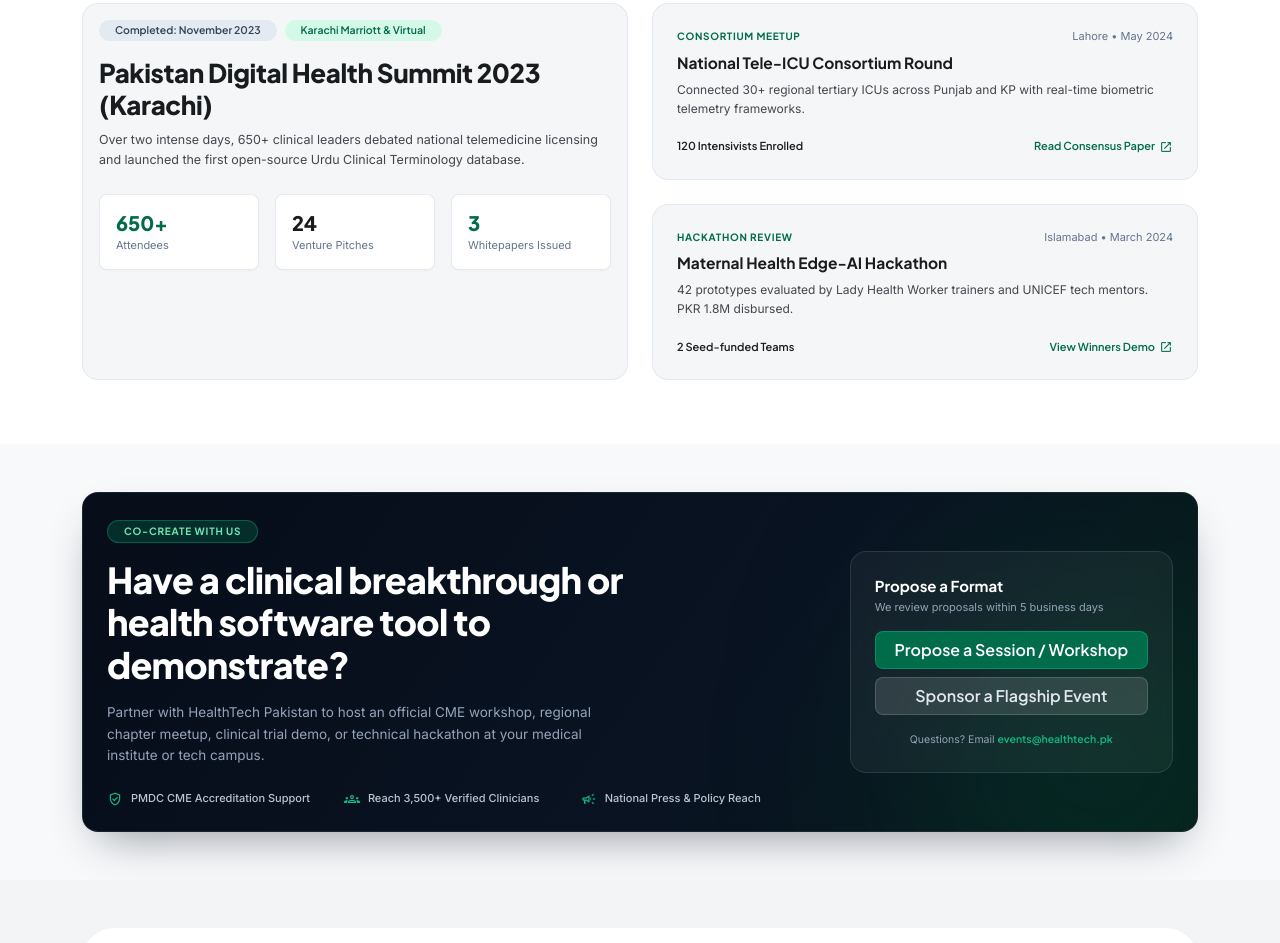
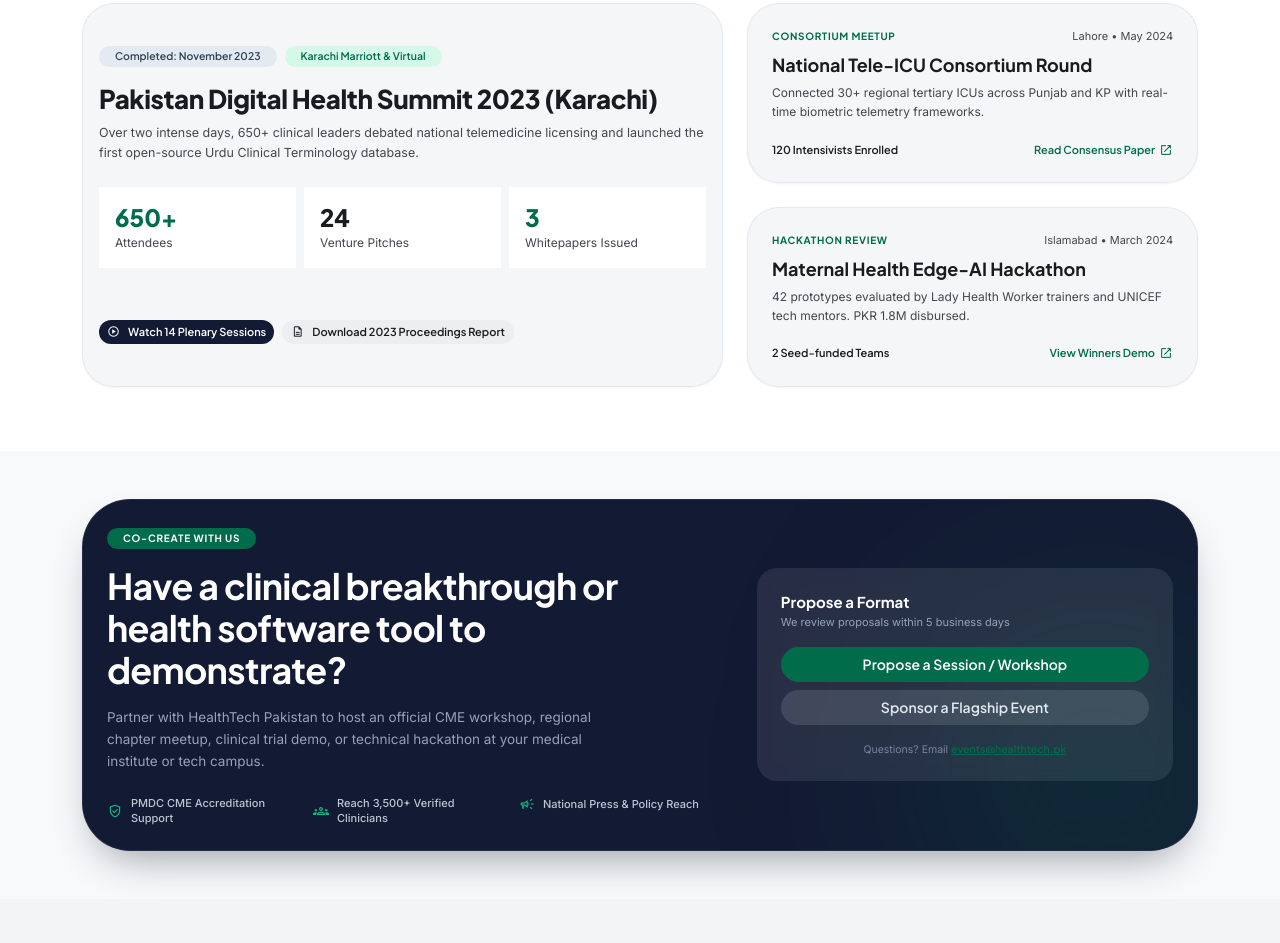
Before and after one commit to mwaqaskhan2002/healthtech-pakistan, a plain HTML site: page events.html in a window 1280 px wide. Shown: the part 2791-3734 px from the top of the page. Drawn offline with nearby package versions, Linux system fonts and the light colour scheme; a script that the page names is missing; a web font is replaced by a local one.

Commit message:
Done the clinical breakthrough and fix the tweaks

```diff
--- a/events.html
+++ b/events.html
@@ -1056,9 +1056,9 @@
                 <!-- Main Content Row: Featured Summit Card (Left) + Stacked Impact Cards (Right) -->
                 <div class="row g-4 align-items-stretch">
                     <!-- Left Column: Featured Past Summit Card -->
-                    <div class="col-12 col-lg-6" data-aos="fade-up" data-aos-delay="100" data-aos-duration="700">
+                    <div class="col-12 col-lg-7" data-aos="fade-up" data-aos-delay="180">
                         <article
-                            class="impact-featured-card h-100 p-3 rounded-4 d-flex flex-column justify-content-between">
+                            class="impact-featured-card h-100 p-3 d-flex flex-column justify-content-around">
                             <div>
                                 <!-- Top Status Pills -->
                                 <div class="d-flex flex-wrap align-items-center gap-2 mb-3">
@@ -1080,9 +1080,9 @@
                                 </p>
 
                                 <!-- 3 White Metric Boxes Row -->
-                                <div class="row row-cols-1 row-cols-sm-3 g-3 mb-4">
+                                <div class="row row-cols-1 row-cols-sm-3 g-2">
                                     <div class="col">
-                                        <div class="impact-metric-box h-100 p-3 rounded-3">
+                                        <div class="impact-metric-box h-100 p-3">
                                             <div class="impact-metric-num impact-metric-num--emerald plus-jakarta-sans-800">
                                                 650+
                                             </div>
@@ -1090,7 +1090,7 @@
                                         </div>
                                     </div>
                                     <div class="col">
-                                        <div class="impact-metric-box h-100 p-3 rounded-3">
+                                        <div class="impact-metric-box h-100 p-3">
                                             <div class="impact-metric-num plus-jakarta-sans-800">
                                                 24
                                             </div>
@@ -1098,7 +1098,7 @@
                                         </div>
                                     </div>
                                     <div class="col">
-                                        <div class="impact-metric-box h-100 p-3 rounded-3">
+                                        <div class="impact-metric-box h-100 p-3">
                                             <div class="impact-metric-num impact-metric-num--emerald plus-jakarta-sans-800">
                                                 3
                                             </div>
@@ -1109,29 +1109,26 @@
                             </div>
 
                             <!-- Bottom CTA Buttons -->
-                            <div class="d-flex flex-column flex-sm-row flex-wrap align-items-stretch align-items-sm-center gap-2">
-                                <!-- <a href="#watch-plenary-sessions"
-                                    class="btn impact-btn-dark plus-jakarta-sans-600 rounded-pill d-inline-flex align-items-center justify-content-center gap-2">
-                                    <span class="material-symbols-outlined impact-cta-icon flex-shrink-0" style="font-size: 16px;"
-                                        aria-hidden="true">play_circle</span>
+                            <div class="impact-actions d-flex flex-md-row flex-column gap-2">
+                                <a href="#watch-plenary-sessions" class="impact-btn-dark plus-jakarta-sans-600 px-2 py-1">
+                                    <span class="material-symbols-outlined impact-cta-icon" style="font-size: 13px;" aria-hidden="true">play_circle</span>
                                     <span>Watch 14 Plenary Sessions</span>
                                 </a>
 
-                                <a href="#download-2023-report"
-                                    class="btn impact-btn-light plus-jakarta-sans-600 rounded-pill d-inline-flex align-items-center justify-content-center gap-2">
-                                    <span class="material-symbols-outlined impact-cta-icon flex-shrink-0" style="font-size: 16px;"
-                                        aria-hidden="true">description</span>
+                                <a href="#download-2023-report" class="impact-btn-light plus-jakarta-sans-600 px-2 py-1">
+                                    <span class="material-symbols-outlined impact-cta-icon" style="font-size: 13px;" aria-hidden="true">description</span>
                                     <span>Download 2023 Proceedings Report</span>
-                                </a> -->
+                                </a>
                             </div>
+
                         </article>
                     </div>
 
                     <!-- Right Column: 2 Stacked Past Event Cards -->
-                    <div class="col-12 col-lg-6 d-flex flex-column gap-4">
+                    <div class="col-12 col-lg-5 d-flex flex-column gap-4">
                         <!-- Right Card 1: National Tele-ICU Consortium Round -->
-                        <article class="impact-side-card flex-fill p-4 rounded-4 d-flex flex-column justify-content-between"
-                            data-aos="fade-up" data-aos-delay="180" data-aos-duration="700">
+                        <article class="impact-side-card flex-fill p-4 d-flex flex-column justify-content-center"
+                            data-aos="fade-up" data-aos-delay="180">
                             <div>
                                 <div class="d-flex flex-wrap align-items-center justify-content-between gap-2 mb-2">
                                     <span class="impact-side-tag plus-jakarta-sans-700 text-uppercase">
@@ -1165,8 +1162,8 @@
                         </article>
 
                         <!-- Right Card 2: Maternal Health Edge-AI Hackathon -->
-                        <article class="impact-side-card flex-fill p-4 rounded-4 d-flex flex-column justify-content-between"
-                            data-aos="fade-up" data-aos-delay="260" data-aos-duration="700">
+                        <article class="impact-side-card flex-fill p-4 d-flex flex-column justify-content-between"
+                            data-aos="fade-up" data-aos-delay="180">
                             <div>
                                 <div class="d-flex flex-wrap align-items-center justify-content-between gap-2 mb-2">
                                     <span class="impact-side-tag plus-jakarta-sans-700 text-uppercase">
@@ -1210,19 +1207,19 @@
             <div class="container">
                 <div class="row">
                     <div class="col-12">
-                        <div class="cocreate-banner-card position-relative overflow-hidden p-4  rounded-4">
+                        <div class="cocreate-banner-card position-relative overflow-hidden p-4">
                             <!-- Ambient Emerald Glow -->
                             <div class="cocreate-banner-glow position-absolute rounded-circle" aria-hidden="true"></div>
 
                             <div class="row g-4 g-lg-5 align-items-center position-relative z-1">
                                 <!-- Left Column: Eyebrow, Heading, Copy & Trust Indicators -->
-                                <div class="col-12 col-lg-8">
+                                <div class="col-12 col-lg-7">
                                     <span
                                         class="cocreate-badge plus-jakarta-sans-700 text-uppercase rounded-pill px-3 py-1 d-inline-block mb-3">
                                         CO-CREATE WITH US
                                     </span>
 
-                                    <h2 class="cocreate-heading plus-jakarta-sans-800 mb-3">
+                                    <h2 class="cocreate-heading plus-jakarta-sans-700 mb-3">
                                         Have a clinical breakthrough or health software tool to demonstrate?
                                     </h2>
 
@@ -1261,8 +1258,8 @@
                                 </div>
 
                                 <!-- Right Column: Propose a Format Box -->
-                                <div class="col-12 col-lg-4">
-                                    <div class="cocreate-format-box p-4 rounded-4">
+                                <div class="col-12 col-lg-5">
+                                    <div class="cocreate-format-box p-4">
                                         <h3 class="cocreate-format-title plus-jakarta-sans-700 mb-1">
                                             Propose a Format
                                         </h3>
@@ -1272,14 +1269,14 @@
 
                                         <div class="d-grid gap-2 mb-3">
                                             <a href="#propose-session"
-                                                class="btn cocreate-btn-primary plus-jakarta-sans-600 rounded-3 d-inline-flex align-items-center justify-content-center"
-                                                style="background-color: rgba(0, 108, 73, 1); border: 1px solid rgba(16, 185, 129, 0.45); color: #ffffff;">
+                                                class="btn cocreate-btn-primary plus-jakarta-sans-600 d-inline-flex align-items-center justify-content-center"
+                                                style="background-color: rgba(0, 108, 73, 1); color: #ffffff; border-radius: 9999px;">
                                                 Propose a Session / Workshop
                                             </a>
 
                                             <a href="#sponsor-flagship"
-                                                class="btn cocreate-btn-secondary plus-jakarta-sans-600 rounded-3 d-inline-flex align-items-center justify-content-center"
-                                                style="background-color: rgba(255, 255, 255, 0.12); border: 1px solid rgba(255, 255, 255, 0.16); color: #e2e8f0;">
+                                                class="btn cocreate-btn-secondary plus-jakarta-sans-600 d-inline-flex align-items-center justify-content-center"
+                                                style="background-color: rgba(255, 255, 255, 0.12); color: #e2e8f0; border-radius: 9999px;">
                                                 Sponsor a Flagship Event
                                             </a>
                                         </div>
@@ -1287,7 +1284,7 @@
                                         <p class="cocreate-contact-note inter-400 text-center mb-0">
                                             Questions? Email
                                             <a href="mailto:events@healthtech.pk"
-                                                class="cocreate-email-link plus-jakarta-sans-600 text-decoration-none">
+                                                class="cocreate-email-link plus-jakarta-sans-600 text-decoration-underline">
                                                 events@healthtech.pk
                                             </a>
                                         </p>
@@ -1299,8 +1296,6 @@
                 </div>
             </div>
         </section>
-
-
 
         <!-- Event Digest Subscription Section -->
         <section class="event-digest-section position-relative py-5">
--- a/style.css
+++ b/style.css
@@ -3192,12 +3192,10 @@
   background-color: rgba(244, 246, 248, 0.95);
   border: 1px solid rgba(226, 232, 240, 0.9);
   transition: transform 0.22s ease, box-shadow 0.22s ease;
-}
-
-.impact-featured-card:hover {
-  transform: translateY(-2px);
-  box-shadow: 0 12px 26px -10px rgba(15, 23, 42, 0.07);
-}
+  border-radius: 32px !important;
+  box-shadow: 0 1px 2px 0 rgba(0, 0, 0, 0.05);
+}
+
 
 .impact-pill {
   font-size: 10.5px;
@@ -3230,13 +3228,11 @@
 /* White Metrics Boxes inside Left Card */
 .impact-metric-box {
   background-color: #ffffff;
-  border: 1px solid rgba(226, 232, 240, 0.85);
-  box-shadow: 0 1px 2px rgba(15, 23, 42, 0.03);
 }
 
 .impact-metric-num {
-  color: #191C1E;
-  font-size: 20px;
+  color: rgba(25, 28, 30, 1);
+  font-size: 24px;
   line-height: 1.2;
 }
 
@@ -3245,47 +3241,56 @@
 }
 
 .impact-metric-label {
-  color: rgba(100, 116, 139, 1);
-  font-size: 11px;
+  color: rgba(69, 70, 77, 1);
+  font-size: 12px;
   margin-top: 2px;
 }
 
 /* Left Card Buttons */
+
 .impact-btn-dark,
 .impact-btn-light {
-  font-size: 11.5px;
-  line-height: 1.25;
-  padding: 8px 16px;
-  white-space: nowrap;
-  transition: background-color 0.2s ease, border-color 0.2s ease, color 0.2s ease, transform 0.2s ease;
+  display: inline-flex;
+  align-items: center;
+  justify-content: center;
+  gap: clamp(6px, 1.6vw, 8px);
+  font-size: 11px;
+  line-height: 1.3;
+  text-align: center;
+  text-decoration: none;
+  border-radius: 9999px;
+  cursor: pointer;
+  transition: background-color 0.2s ease, border-color 0.2s ease,
+              color 0.2s ease, transform 0.2s ease;
 }
 
 .impact-btn-dark {
-  background-color: #0F172A !important;
-  border: 1px solid #0F172A !important;
-  color: #ffffff !important;
+  background-color: rgba(19, 26, 51, 1);
+  color: #fff;
 }
 
 .impact-btn-dark:hover,
 .impact-btn-dark:focus-visible {
-  background-color: rgba(0, 108, 73, 1) !important;
-  border-color: rgba(0, 108, 73, 1) !important;
-  color: #ffffff !important;
-  transform: translateY(-1px);
+  background-color: rgba(34, 44, 79, 1);
+  color: #fff;
 }
 
 .impact-btn-light {
-  background-color: #ffffff !important;
-  border: 1px solid rgba(203, 213, 225, 1) !important;
-  color: #191C1E !important;
+  background-color: rgba(236, 238, 240, 1);
+  border: 1px solid transparent;
+  color: rgba(25, 28, 30, 1);
 }
 
 .impact-btn-light:hover,
 .impact-btn-light:focus-visible {
-  background-color: rgba(241, 245, 249, 1) !important;
-  border-color: rgba(148, 163, 184, 1) !important;
-  color: #191C1E !important;
-  transform: translateY(-1px);
+  background-color: rgba(224, 227, 229, 1);
+  color: rgba(25, 28, 30, 1);
+}
+
+.impact-cta-icon {
+  flex-shrink: 0;
+  font-size: 11px;
+  line-height: 1;
 }
 
 /* Right Stacked Cards */
@@ -3293,12 +3298,11 @@
   background-color: rgba(244, 246, 248, 0.95);
   border: 1px solid rgba(226, 232, 240, 0.9);
   transition: transform 0.22s ease, box-shadow 0.22s ease;
-}
-
-.impact-side-card:hover {
-  transform: translateY(-2px);
-  box-shadow: 0 12px 26px -10px rgba(15, 23, 42, 0.07);
-}
+  border-radius: 32px !important;
+  box-shadow: 0 1px 2px 0 rgba(0, 0, 0, 0.05);
+}
+
+
 
 .impact-side-tag {
   color: rgba(0, 108, 73, 1);
@@ -3307,13 +3311,13 @@
 }
 
 .impact-side-date {
-  color: rgba(100, 116, 139, 1);
+  color: rgba(69, 70, 77, 1);
   font-size: 11px;
 }
 
 .impact-side-title {
   color: #191C1E;
-  font-size: 15.5px;
+  font-size: 18px;
   line-height: 1.3;
 }
 
@@ -3347,9 +3351,10 @@
 }
 
 .cocreate-banner-card {
-  background: linear-gradient(125deg, #070d19 0%, #091322 58%, #071b19 100%);
+  background: rgba(19, 26, 51, 1);
   border: 1px solid rgba(255, 255, 255, 0.08);
   box-shadow: 0 20px 44px -18px rgba(7, 13, 25, 0.45);
+  border-radius: 48px !important;
 }
 
 .cocreate-banner-glow {
@@ -3364,9 +3369,8 @@
 }
 
 .cocreate-badge {
-  background-color: rgba(0, 108, 73, 0.35);
-  border: 1px solid rgba(16, 185, 129, 0.35);
-  color: rgba(110, 231, 183, 1);
+  background-color: rgba(0, 108, 73, 1);
+  color: #ffffff;
   font-size: 10px;
   letter-spacing: 0.08em;
   line-height: 1.3;
@@ -3377,7 +3381,6 @@
   font-size: clamp(1.5rem, 1.2rem + 1.3vw, 2.25rem);
   line-height: 1.18;
   letter-spacing: -0.02em;
-  max-width: 24ch;
 }
 
 .cocreate-desc {
@@ -3399,9 +3402,9 @@
 
 /* Right Box: Propose a Format */
 .cocreate-format-box {
-  background-color: rgba(255, 255, 255, 0.05);
-  border: 1px solid rgba(255, 255, 255, 0.1);
+  background-color: rgba(224, 227, 229, 0.1);
   backdrop-filter: blur(8px);
+  border-radius: 20px !important;
 }
 
 .cocreate-format-title {
@@ -3418,41 +3421,35 @@
 
 .cocreate-btn-primary,
 .cocreate-btn-secondary {
-  font-size: 12px;
+  font-size: 14px !important;
   line-height: 1.3;
-  padding: 9px 14px;
-  min-height: 38px;
   transition: background-color 0.2s ease, border-color 0.2s ease, color 0.2s ease, transform 0.2s ease;
 }
 
 .cocreate-btn-primary:hover,
 .cocreate-btn-primary:focus-visible {
   background-color: rgba(0, 128, 86, 1) !important;
-  border-color: rgba(110, 231, 183, 0.55) !important;
   color: #ffffff !important;
-  transform: translateY(-1px);
 }
 
 .cocreate-btn-secondary:hover,
 .cocreate-btn-secondary:focus-visible {
   background-color: rgba(255, 255, 255, 0.2) !important;
-  border-color: rgba(255, 255, 255, 0.3) !important;
   color: #ffffff !important;
-  transform: translateY(-1px);
 }
 
 .cocreate-contact-note {
-  color: rgba(148, 163, 184, 1);
+  color: rgba(123, 131, 160, 1);
   font-size: 10.5px;
 }
 
 .cocreate-email-link {
-  color: rgba(16, 185, 129, 1);
+  color: rgba(0, 108, 73, 1);
+  text-decoration: underline !important;
 }
 
 .cocreate-email-link:hover {
   color: rgba(110, 231, 183, 1);
-  text-decoration: underline !important;
 }
 
 
```
